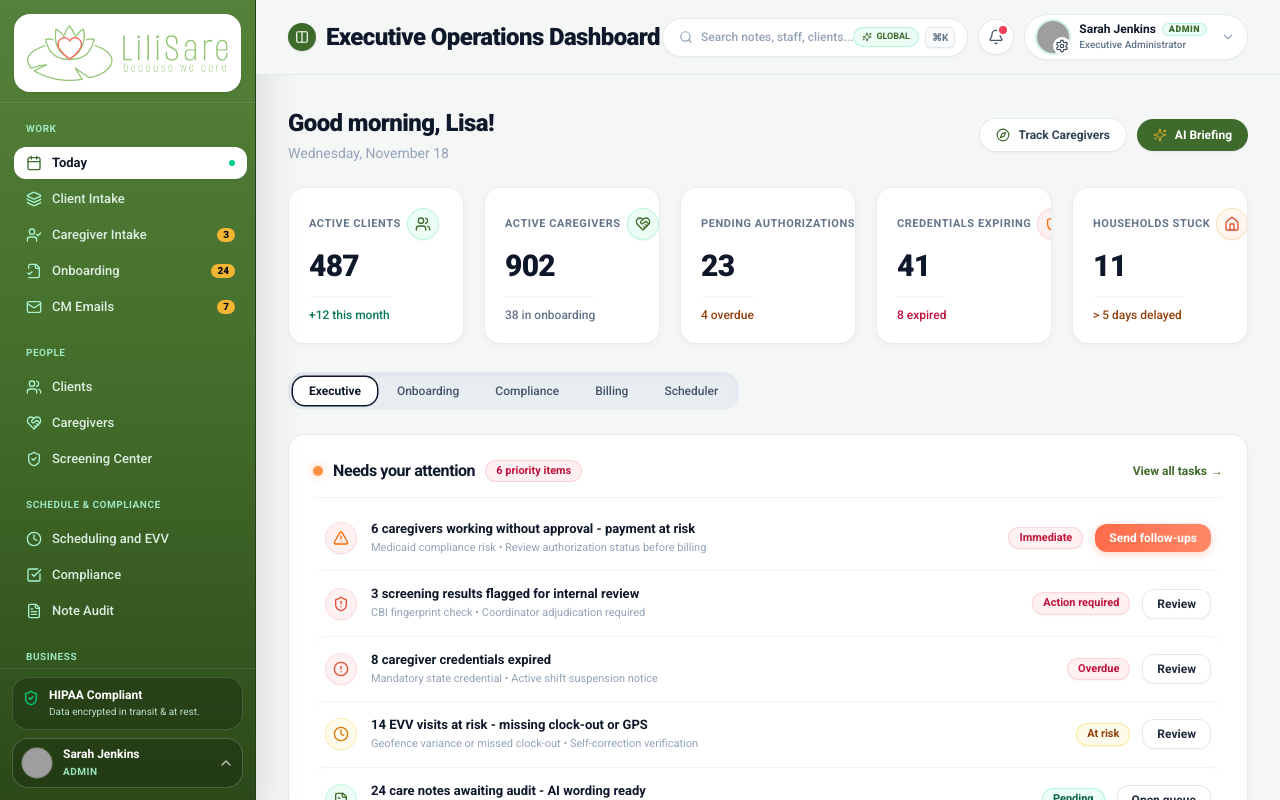
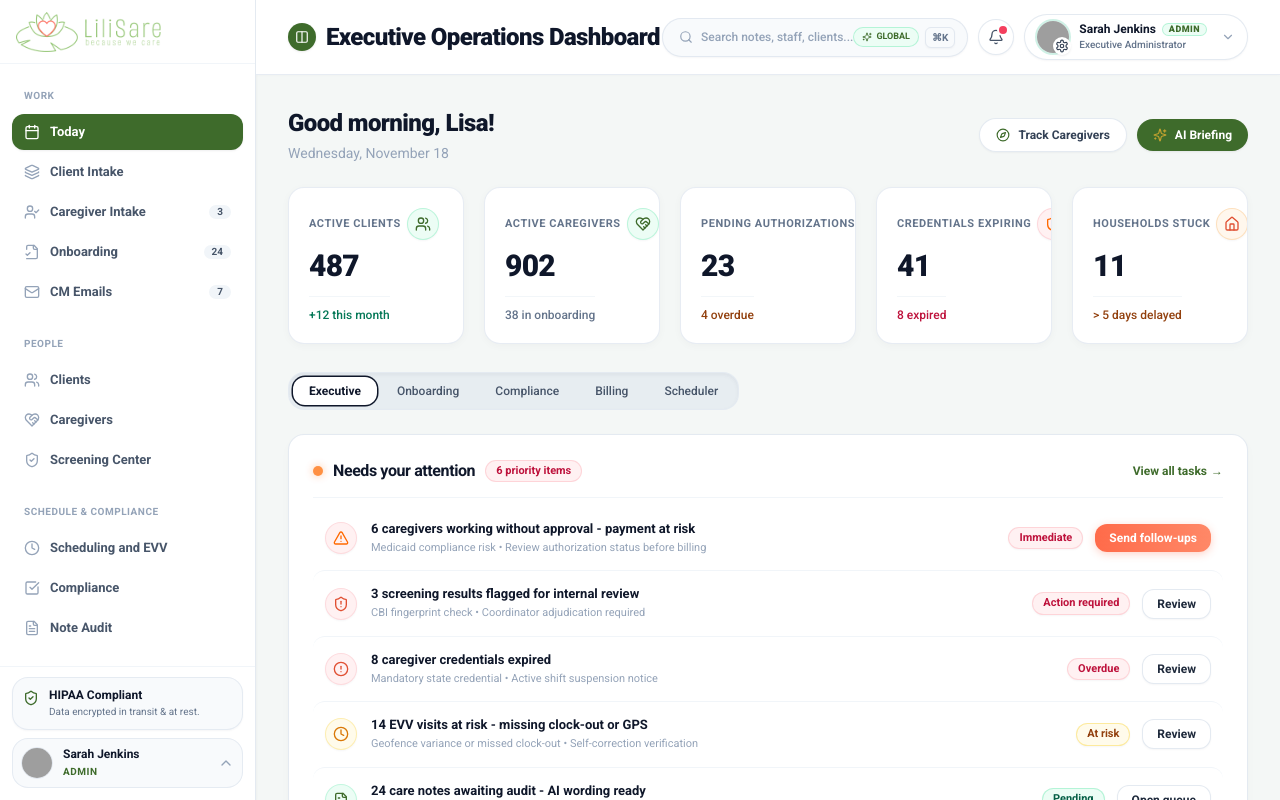
Before and after one commit to anilbuffer/lilisare-prototype, a Next.js app: page /admin-portal/dashboard in a window 1280 px wide. Built offline with nearby package versions, Linux system fonts and the light colour scheme; grey boxes are pictures that could not be loaded.

Commit message:
feat: add global stylesheet and top utility bar component

```diff
--- a/src/app/globals.css
+++ b/src/app/globals.css
@@ -335,7 +335,7 @@ code, kbd, samp, pre, .font-mono {
 /* Ultra-thin sleek scrollbar for sidebar menu */
 .sidebar-thin-scroll {
   scrollbar-width: thin;
-  scrollbar-color: rgba(255, 255, 255, 0.28) transparent;
+  scrollbar-color: rgba(15, 23, 42, 0.15) transparent;
 }
 
 .sidebar-thin-scroll::-webkit-scrollbar {
@@ -347,13 +347,13 @@ code, kbd, samp, pre, .font-mono {
 }
 
 .sidebar-thin-scroll::-webkit-scrollbar-thumb {
-  background: rgba(255, 255, 255, 0.25);
+  background: rgba(15, 23, 42, 0.15);
   border-radius: 9999px;
   transition: background 0.2s ease;
 }
 
 .sidebar-thin-scroll::-webkit-scrollbar-thumb:hover {
-  background: rgba(255, 255, 255, 0.5);
+  background: rgba(15, 23, 42, 0.35);
 }
 
 /* Glassmorphism effects */
--- a/src/components/dashboard/TopUtilityBar.tsx
+++ b/src/components/dashboard/TopUtilityBar.tsx
@@ -195,7 +195,7 @@ export function TopUtilityBar({
   return (
     <>
       {/* Top Edge Separate Common Header */}
-      <header className="bg-[#f4f7f6] border-b border-slate-200/80 px-4 sm:px-6 lg:px-8 py-3.5 z-30 transition-all">
+      <header className="bg-white border-b border-slate-200/80 px-4 sm:px-6 lg:px-8 py-3.5 z-30 transition-all shadow-[0_1px_3px_rgba(0,0,0,0.02)]">
         <div className="flex items-center justify-between gap-4">
           {/* Left: Circular Sidebar Toggle Button + Page Title */}
           <div className="flex items-center gap-2.5">
@@ -220,7 +220,7 @@ export function TopUtilityBar({
                 setIsSearchOpen(true);
                 setSearchQuery('');
               }}
-              className="relative flex-1 max-w-xs sm:max-w-lg bg-white border border-slate-200/90 rounded-full py-1.5 sm:py-2 pl-4 pr-3 flex items-center justify-between shadow-2xs hover:border-[#3e6b2b]/40 hover:shadow-xs transition-all cursor-pointer group text-left"
+              className="relative flex-1 max-w-xs sm:max-w-lg bg-slate-50 hover:bg-white border border-slate-200/90 rounded-full py-1.5 sm:py-2 pl-4 pr-3 flex items-center justify-between shadow-2xs hover:border-[#3e6b2b]/40 hover:shadow-xs transition-all cursor-pointer group text-left"
             >
               <div className="flex items-center gap-2 min-w-0">
                 <Search className="w-3.5 h-3.5 text-slate-400 group-hover:text-[#3e6b2b] transition-colors shrink-0" />
--- a/src/components/layout/Sidebar.tsx
+++ b/src/components/layout/Sidebar.tsx
@@ -548,34 +548,29 @@ export function Sidebar({ mobileOpen = false, onCloseMobile }: SidebarProps = {}
   }, [currentRole, pathname, pendingApplicationsCount]);
 
   const renderNavContent = (isMobile: boolean) => (
-    <div className="flex flex-col h-full overflow-hidden select-none w-full">
+    <div className="flex flex-col h-full overflow-hidden select-none w-full bg-white">
       {/* 1. FIXED TOP BRAND HEADER (Fixed, doesn't scroll) */}
-      <div className="p-3.5 pb-2.5 shrink-0 border-b border-white/10 relative z-20">
-        <div className={`flex items-center ${isSidebarCollapsed && !isMobile ? 'justify-center' : 'w-full gap-2'}`}>
+      <div className="h-16 px-4 shrink-0 border-b border-slate-100 flex items-center relative z-20">
+        <div className={`flex items-center ${isSidebarCollapsed && !isMobile ? 'justify-center w-full' : 'w-full justify-between gap-2'}`}>
           <Link
             href="/admin-portal/dashboard"
             onClick={() => {
               if (isMobile) onCloseMobile?.();
             }}
-            className={`${isSidebarCollapsed && !isMobile ? '' : 'w-full'} cursor-pointer group block`}
+            className={`${isSidebarCollapsed && !isMobile ? '' : 'flex items-center'} cursor-pointer group`}
           >
-            <div className={`bg-white rounded-2xl ${isSidebarCollapsed && !isMobile
-              ? 'p-2 w-10 h-10 flex items-center justify-center'
-              : 'w-full py-2.5 px-3 flex items-center justify-center'
-              } shadow-xs border border-white/20 group-hover:scale-[1.01] group-hover:shadow transition-all`}>
-              <img
-                src={isSidebarCollapsed && !isMobile ? "/images/lilisare-icon.png" : "/images/lilisare-logo.png"}
-                alt="LiliSare"
-                className={`${isSidebarCollapsed && !isMobile ? 'h-9 w-9' : 'h-12 sm:h-14 w-auto max-h-16'} object-contain`}
-              />
-            </div>
+            <img
+              src={isSidebarCollapsed && !isMobile ? "/images/lilisare-icon.png" : "/images/lilisare-logo.png"}
+              alt="LiliSare"
+              className={`${isSidebarCollapsed && !isMobile ? 'h-8 w-8' : 'h-9 sm:h-10 w-auto max-h-11'} object-contain transition-transform group-hover:scale-[1.02]`}
+            />
           </Link>
 
           {isMobile && (
             <button
               type="button"
               onClick={onCloseMobile}
-              className="w-9 h-9 rounded-xl bg-white/10 hover:bg-white/20 flex items-center justify-center text-white cursor-pointer shrink-0"
+              className="w-8 h-8 rounded-xl bg-slate-100 hover:bg-slate-200 flex items-center justify-center text-slate-500 hover:text-slate-800 cursor-pointer shrink-0 transition-colors"
               title="Close Navigation"
             >
               <X className="w-4 h-4" />
@@ -585,12 +580,12 @@ export function Sidebar({ mobileOpen = false, onCloseMobile }: SidebarProps = {}
       </div>
 
       {/* 2. SCROLLABLE MIDDLE MENU NAVIGATION (Filtered dynamically per role) */}
-      <nav className={`flex-1 overflow-y-auto overflow-x-hidden min-h-0 space-y-4 sidebar-thin-scroll relative z-10 py-3 ${isSidebarCollapsed && !isMobile ? 'px-2' : 'px-3.5 pr-2'
+      <nav className={`flex-1 overflow-y-auto overflow-x-hidden min-h-0 space-y-4 sidebar-thin-scroll relative z-10 py-3.5 ${isSidebarCollapsed && !isMobile ? 'px-2' : 'px-3'
         }`}>
         {navSections.map((section) => (
           <div key={section.title} className="space-y-1">
-            <div className={`px-3 pb-1 ${isSidebarCollapsed && !isMobile ? 'hidden' : 'block'}`}>
-              <span className="text-[10px] font-bold uppercase tracking-wider text-emerald-200/90">
+            <div className={`px-3 py-1 ${isSidebarCollapsed && !isMobile ? 'hidden' : 'block'}`}>
+              <span className="text-[10px] font-bold uppercase tracking-wider text-slate-400">
                 {section.title}
               </span>
             </div>
@@ -605,23 +600,23 @@ export function Sidebar({ mobileOpen = false, onCloseMobile }: SidebarProps = {}
                   onClick={() => {
                     if (isMobile) onCloseMobile?.();
                   }}
-                  className={`w-full flex items-center ${isSidebarCollapsed && !isMobile ? 'justify-center px-2 py-2.5' : 'justify-between px-3 py-2'} rounded-xl text-xs transition-all text-left cursor-pointer group ${item.isActive
-                    ? 'font-bold bg-white text-slate-900 shadow-sm'
-                    : 'font-medium text-emerald-50/90 hover:text-white hover:bg-white/10'
+                  className={`w-full flex items-center ${isSidebarCollapsed && !isMobile ? 'justify-center px-2 py-2.5' : 'justify-between px-3 py-2.5'} rounded-xl text-xs transition-all text-left cursor-pointer group ${item.isActive
+                    ? 'font-bold bg-[#3e6b2b] text-white shadow-xs'
+                    : 'font-semibold text-slate-600 hover:text-slate-900 hover:bg-slate-100/80'
                     }`}
                 >
                   <div className={`flex items-center ${isSidebarCollapsed && !isMobile ? 'justify-center' : 'gap-2.5'} min-w-0`}>
                     <IconComponent
-                      className={`w-4 h-4 shrink-0 transition-colors ${item.isActive ? 'text-[#3e6b2b]' : 'text-emerald-200 group-hover:text-white'
+                      className={`w-4 h-4 shrink-0 transition-colors ${item.isActive ? 'text-white' : 'text-slate-400 group-hover:text-[#3e6b2b]'
                         }`}
                     />
                     <span className={`text-[13px] truncate ${isSidebarCollapsed && !isMobile ? 'hidden' : 'inline'}`}>{item.label}</span>
                   </div>
-                  {item.isActive && (!isSidebarCollapsed || isMobile) && (
-                    <span className="w-1.5 h-1.5 rounded-full bg-[#00d084] animate-pulse shrink-0" />
-                  )}
-                  {item.badge && !item.isActive && (!isSidebarCollapsed || isMobile) && (
-                    <span className="px-1.5 py-0.5 rounded-full bg-[#F2B632] text-slate-950 font-black text-[10px] leading-none shrink-0">
+                  {item.badge && (!isSidebarCollapsed || isMobile) && (
+                    <span className={`px-2 py-0.5 rounded-full font-bold text-[10px] leading-none shrink-0 ${item.isActive
+                      ? 'bg-white/20 text-white'
+                      : 'bg-slate-100 text-slate-600 group-hover:bg-slate-200/70 group-hover:text-slate-800'
+                      }`}>
                       {item.badge}
                     </span>
                   )}
@@ -633,14 +628,14 @@ export function Sidebar({ mobileOpen = false, onCloseMobile }: SidebarProps = {}
       </nav>
 
       {/* 3. FIXED BOTTOM FOOTER (HIPAA Badge + Persona Profile Dropup) */}
-      <div className="shrink-0 p-3 pt-2 border-t border-white/10 space-y-2 relative z-20" ref={userMenuRef}>
+      <div className="shrink-0 p-3 pt-2.5 border-t border-slate-100 space-y-2 relative z-20" ref={userMenuRef}>
         {/* HIPAA COMPLIANT BADGE */}
         <div className={isSidebarCollapsed && !isMobile ? 'hidden' : 'block'}>
-          <div className="p-2.5 rounded-2xl bg-black/20 backdrop-blur-xs border border-white/15 flex items-start gap-2.5 shadow-inner">
-            <ShieldCheck className="w-4 h-4 text-[#00d084] shrink-0 mt-0.5" />
+          <div className="p-2.5 rounded-2xl bg-slate-50 border border-slate-200/80 flex items-start gap-2.5 shadow-2xs">
+            <ShieldCheck className="w-4 h-4 text-[#3e6b2b] shrink-0 mt-0.5" />
             <div>
-              <p className="font-bold text-xs text-white leading-tight">HIPAA Compliant</p>
-              <p className="text-[10px] text-emerald-100/85 mt-0.5 leading-snug">
+              <p className="font-bold text-xs text-slate-900 leading-tight">HIPAA Compliant</p>
+              <p className="text-[10px] text-slate-500 mt-0.5 leading-snug">
                 Data encrypted in transit &amp; at rest.
               </p>
             </div>
@@ -650,17 +645,17 @@ export function Sidebar({ mobileOpen = false, onCloseMobile }: SidebarProps = {}
         {/* Floating Dropup Menu */}
         {isUserMenuOpen && (
           <div
-            className={`absolute bottom-full mb-2 bg-[#203a13]/95 backdrop-blur-md rounded-2xl border border-white/20 shadow-2xl p-1.5 z-50 animate-in fade-in slide-in-from-bottom-2 duration-150 ${isSidebarCollapsed && !isMobile
-              ? 'left-2 w-52'
+            className={`absolute bottom-full mb-2 bg-white rounded-2xl border border-slate-200 shadow-xl p-1.5 z-50 animate-in fade-in slide-in-from-bottom-2 duration-150 ${isSidebarCollapsed && !isMobile
+              ? 'left-2 w-56'
               : 'left-3 right-3'
               }`}
           >
             {/* Persona Info Header */}
-            <div className="px-3 py-2 border-b border-white/10 mb-1">
-              <p className="text-xs font-bold text-white truncate">
+            <div className="px-3 py-2 border-b border-slate-100 mb-1">
+              <p className="text-xs font-bold text-slate-900 truncate">
                 {currentRoleConfig.userName || currentRoleConfig.label}
               </p>
-              <p className="text-[10px] text-emerald-200/90 font-medium">
+              <p className="text-[10px] text-slate-500 font-medium">
                 {currentRoleConfig.department}
               </p>
             </div>
@@ -674,9 +669,9 @@ export function Sidebar({ mobileOpen = false, onCloseMobile }: SidebarProps = {}
                   switchRole('admin');
                   router.push('/admin-portal/dashboard');
                 }}
-                className="w-full flex items-center gap-2.5 px-3 py-2 rounded-xl text-xs font-semibold text-emerald-200 hover:text-white hover:bg-white/10 transition-colors text-left cursor-pointer group"
+                className="w-full flex items-center gap-2.5 px-3 py-2 rounded-xl text-xs font-semibold text-[#3e6b2b] hover:bg-emerald-50 transition-colors text-left cursor-pointer group"
               >
-                <Sparkles className="w-4 h-4 text-emerald-300" />
+                <Sparkles className="w-4 h-4 text-[#3e6b2b]" />
                 <span>Switch to Admin Mode</span>
               </button>
             )}
@@ -688,14 +683,14 @@ export function Sidebar({ mobileOpen = false, onCloseMobile }: SidebarProps = {}
                 setIsUserMenuOpen(false);
                 notify('Settings', 'Opening system preferences & agency configuration.', 'info');
               }}
-              className="w-full flex items-center gap-2.5 px-3 py-2 rounded-xl text-xs font-semibold text-white/90 hover:text-white hover:bg-white/10 transition-colors text-left cursor-pointer group"
+              className="w-full flex items-center gap-2.5 px-3 py-2 rounded-xl text-xs font-semibold text-slate-700 hover:text-slate-900 hover:bg-slate-50 transition-colors text-left cursor-pointer group"
             >
-              <Settings className="w-4 h-4 text-emerald-200 group-hover:rotate-45 transition-transform" />
+              <Settings className="w-4 h-4 text-slate-400 group-hover:text-slate-700 group-hover:rotate-45 transition-transform" />
               <span>Settings</span>
             </button>
 
             {/* Divider */}
-            <div className="border-t border-white/10 my-1" />
+            <div className="border-t border-slate-100 my-1" />
 
             {/* Log out Item */}
             <button
@@ -706,9 +701,9 @@ export function Sidebar({ mobileOpen = false, onCloseMobile }: SidebarProps = {}
                 notify('Signed Out', 'You have been safely signed out of LiliSare Operations.', 'info');
                 router.push('/login');
               }}
-              className="w-full flex items-center gap-2.5 px-3 py-2 rounded-xl text-xs font-semibold text-rose-300 hover:text-rose-200 hover:bg-rose-500/10 transition-colors text-left cursor-pointer"
+              className="w-full flex items-center gap-2.5 px-3 py-2 rounded-xl text-xs font-semibold text-rose-600 hover:text-rose-700 hover:bg-rose-50 transition-colors text-left cursor-pointer"
             >
-              <LogOut className="w-4 h-4 text-rose-400" />
+              <LogOut className="w-4 h-4 text-rose-500" />
               <span>Log out</span>
             </button>
           </div>
@@ -718,7 +713,7 @@ export function Sidebar({ mobileOpen = false, onCloseMobile }: SidebarProps = {}
         <button
           type="button"
           onClick={() => setIsUserMenuOpen(!isUserMenuOpen)}
-          className={`w-full p-2 rounded-2xl border border-white/20 bg-black/20 hover:bg-black/30 transition-all flex items-center ${isSidebarCollapsed && !isMobile ? 'justify-center' : 'justify-between gap-2.5'
+          className={`w-full p-2 rounded-2xl border border-slate-200/80 bg-slate-50 hover:bg-slate-100/80 transition-all flex items-center ${isSidebarCollapsed && !isMobile ? 'justify-center' : 'justify-between gap-2.5'
             } cursor-pointer group active:scale-[0.99]`}
           title={`${currentRoleConfig.userName || currentRoleConfig.label} • ${currentRoleConfig.userTitle || currentRoleConfig.badgeLabel}`}
         >
@@ -726,19 +721,19 @@ export function Sidebar({ mobileOpen = false, onCloseMobile }: SidebarProps = {}
             <img
               src={currentRoleConfig.avatar}
               alt={currentRoleConfig.userName || currentRoleConfig.label}
-              className="w-8 h-8 rounded-full object-cover border border-white/25 shrink-0 group-hover:ring-1 group-hover:ring-white/40 transition-all"
+              className="w-8 h-8 rounded-full object-cover border border-slate-200 shrink-0 group-hover:ring-1 group-hover:ring-slate-300 transition-all"
             />
             <div className={`min-w-0 text-left ${isSidebarCollapsed && !isMobile ? 'hidden' : 'block'}`}>
-              <p className="text-xs font-bold text-white truncate leading-tight">
+              <p className="text-xs font-bold text-slate-900 truncate leading-tight">
                 {currentRoleConfig.userName || currentRoleConfig.label}
               </p>
-              <p className="text-[10px] font-bold text-emerald-200/90 tracking-wider mt-0.5 uppercase truncate">
+              <p className="text-[10px] font-bold text-[#3e6b2b] tracking-wider mt-0.5 uppercase truncate">
                 {currentRoleConfig.badgeLabel || currentRoleConfig.userTitle || currentRole.toUpperCase()}
               </p>
             </div>
           </div>
           <ChevronUp
-            className={`w-4 h-4 text-white/70 transition-transform duration-200 shrink-0 ${isSidebarCollapsed && !isMobile ? 'hidden' : 'block'
+            className={`w-4 h-4 text-slate-400 transition-transform duration-200 shrink-0 ${isSidebarCollapsed && !isMobile ? 'hidden' : 'block'
               } ${isUserMenuOpen ? 'rotate-180' : ''}`}
           />
         </button>
@@ -749,7 +744,7 @@ export function Sidebar({ mobileOpen = false, onCloseMobile }: SidebarProps = {}
   return (
     <>
       {/* Desktop Persistent Sidebar (Screens >= md) */}
-      <aside className={`h-full shrink-0 bg-gradient-to-b from-[#55823a] via-[#436c2a] to-[#2b4919] text-white flex flex-col hidden md:flex border-r border-[#243e15] select-none shadow-2xl relative z-30 transition-all duration-300 overflow-hidden ${isSidebarCollapsed ? 'w-18' : 'w-60 lg:w-64'}`}>
+      <aside className={`h-full shrink-0 bg-white text-slate-800 flex flex-col hidden md:flex border-r border-slate-200/90 select-none shadow-xs relative z-30 transition-all duration-300 overflow-hidden ${isSidebarCollapsed ? 'w-18' : 'w-60 lg:w-64'}`}>
         {renderNavContent(false)}
       </aside>
 
@@ -760,7 +755,7 @@ export function Sidebar({ mobileOpen = false, onCloseMobile }: SidebarProps = {}
             className="fixed inset-0 bg-black/60 backdrop-blur-xs transition-opacity"
             onClick={onCloseMobile}
           />
-          <div className="relative w-72 max-w-[85vw] h-full bg-gradient-to-b from-[#55823a] via-[#436c2a] to-[#2b4919] text-white flex flex-col shadow-2xl z-10 overflow-hidden">
+          <div className="relative w-72 max-w-[85vw] h-full bg-white text-slate-800 flex flex-col shadow-2xl z-10 overflow-hidden">
             {renderNavContent(true)}
           </div>
         </div>
```
